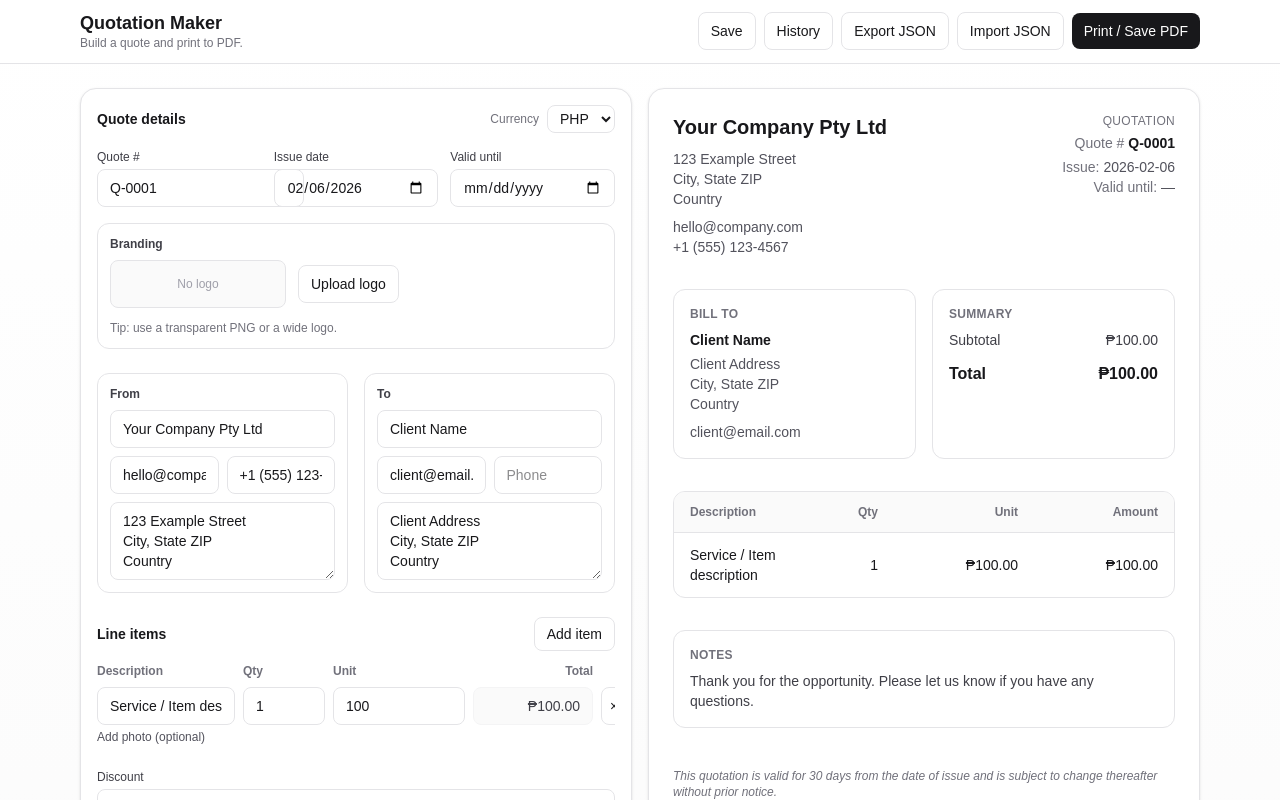
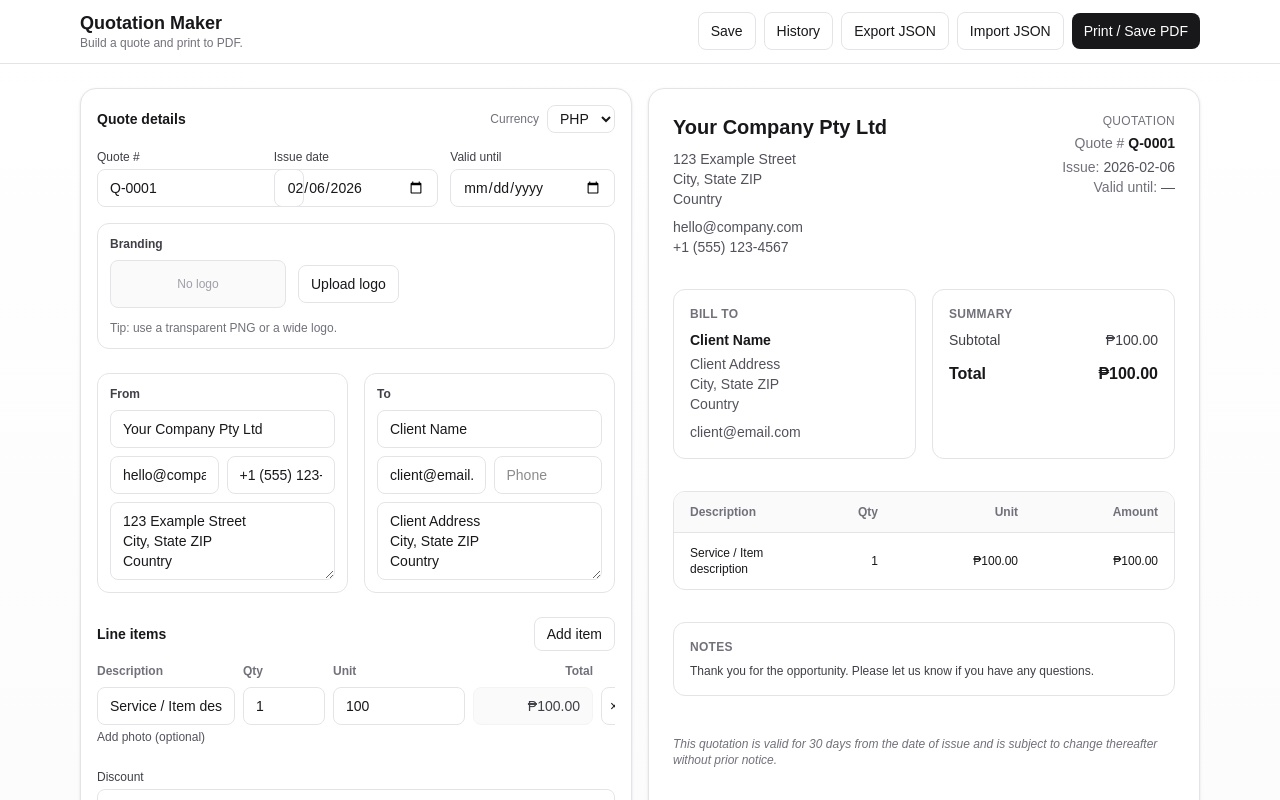
Before and after one commit to johnperricruz/quotation-maker, a Next.js app: page / in a window 1280 px wide. Shown: the top 800 px of the page. Built offline with nearby package versions, Linux system fonts and the light colour scheme.

Commit message:
Changed font size

```diff
--- a/src/app/page.tsx
+++ b/src/app/page.tsx
@@ -1129,14 +1129,18 @@ export default function Home() {
                               className="h-10 w-10 shrink-0 rounded-lg border border-zinc-200 object-cover"
                             />
                           ) : null}
-                          <div className="min-w-0">{it.description || "—"}</div>
+                          <div className="min-w-0 text-xs">
+                            {it.description || "—"}
+                          </div>
                         </div>
                       </td>
-                      <td className="px-4 py-3 text-right">{it.quantity}</td>
-                      <td className="px-4 py-3 text-right">
+                      <td className="px-4 py-3 text-xs text-right">
+                        {it.quantity}
+                      </td>
+                      <td className="px-4 py-3 text-xs text-right">
                         {formatMoney(it.unitPrice, currency)}
                       </td>
-                      <td className="px-4 py-3 text-right">
+                      <td className="px-4 py-3 text-xs text-right">
                         {formatMoney(it.quantity * it.unitPrice, currency)}
                       </td>
                     </tr>
@@ -1150,7 +1154,7 @@ export default function Home() {
                 <div className="text-xs font-semibold uppercase tracking-wide text-zinc-500">
                   Notes
                 </div>
-                <div className="mt-2 whitespace-pre-line text-sm text-zinc-700">
+                <div className="mt-2 whitespace-pre-line text-xs text-zinc-700">
                   {notes}
                 </div>
               </div>
```
